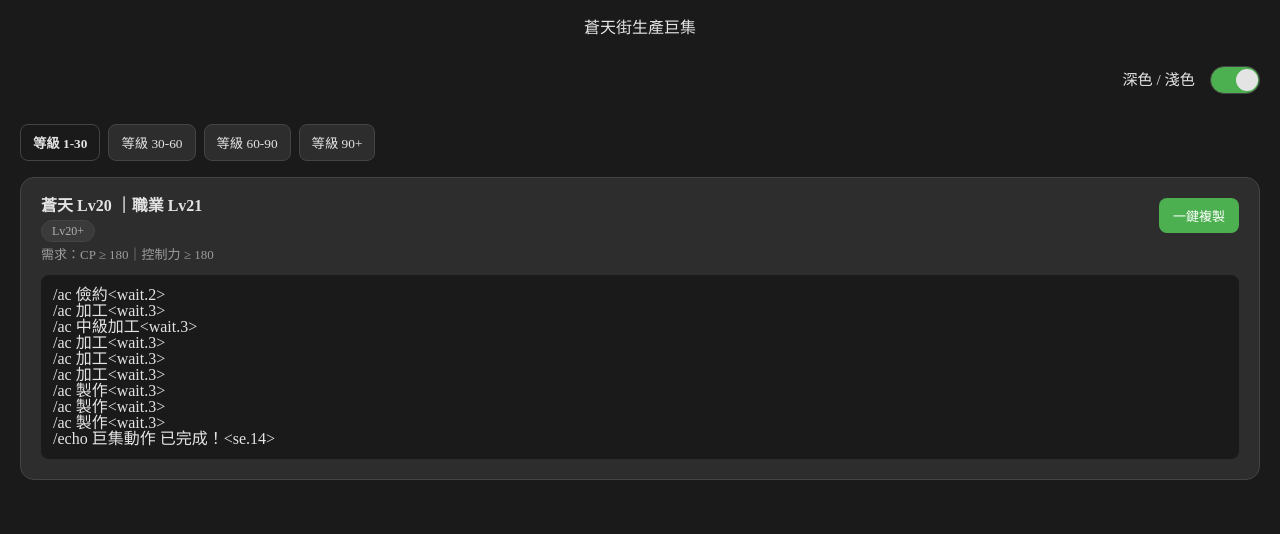
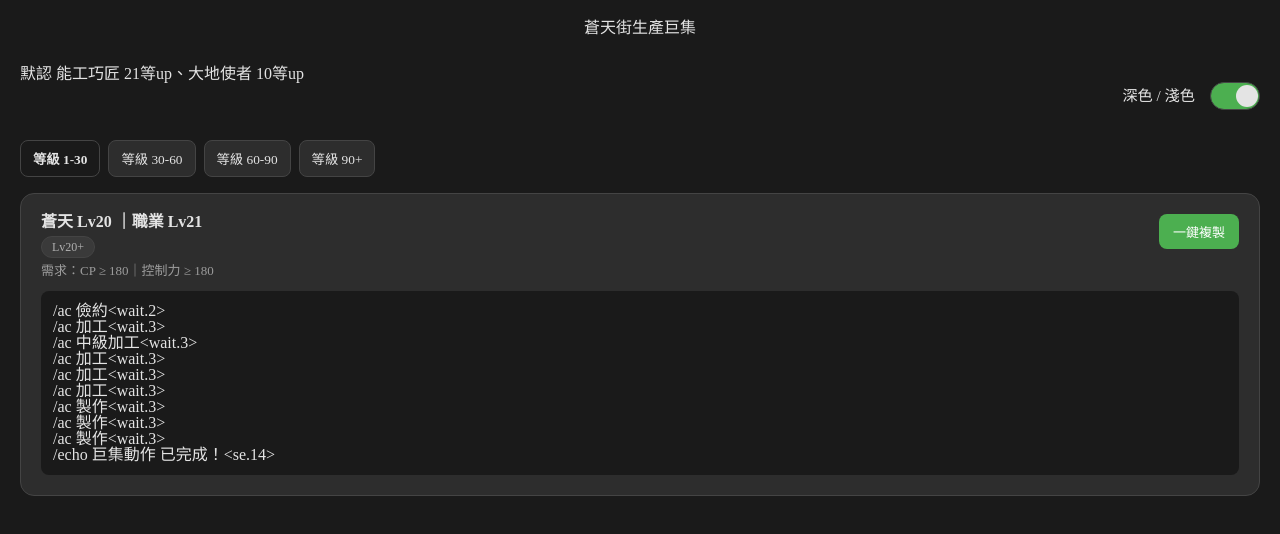
Before and after one commit to valorking/FF14_tool, a website with bundled scripts: page ishgard-craft.html in a window 1280 px wide. Built offline with nearby package versions, Linux system fonts and the light colour scheme.

Commit message:
Update ishgard-craft.html

```diff
--- a/ishgard-craft.html
+++ b/ishgard-craft.html
@@ -14,6 +14,7 @@
 <body>
 
 <h1>蒼天街生產巨集</h1>
+<h2>默認 能工巧匠 21等up、大地使者 10等up<h2>
 
 <!-- 主題切換 -->
 <div class="switch-container">
```
